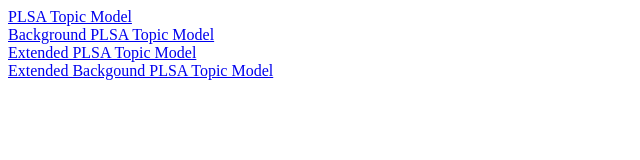
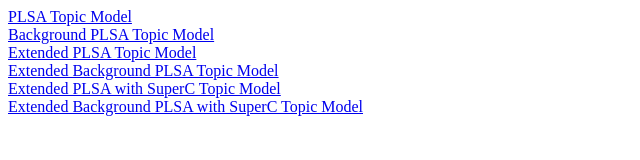
Before and after one commit to bin3/toyml, a plain HTML site: page data/tmweb/mall-30/index.html in a window 1280 px wide. Shown: the whole page, without its empty margins (0-640 px from the left). Drawn offline with Linux system fonts and the light colour scheme.

Commit message:
Update README.md

```diff
--- a/data/tmweb/mall-30/index.html
+++ b/data/tmweb/mall-30/index.html
@@ -8,6 +8,8 @@
     <div><a href='plsa.html' target='_blank'>PLSA Topic Model</a></div>
     <div><a href='bplsa.html' target='_blank'>Background PLSA Topic Model</a></div>
     <div><a href='ex_plsa.html' target='_blank'>Extended PLSA Topic Model</a></div>
-    <div><a href='ex_bplsa.html' target='_blank'>Extended Backgound PLSA Topic Model</a></div>
+    <div><a href='ex_bplsa.html' target='_blank'>Extended Background PLSA Topic Model</a></div>
+    <div><a href='ex_plsa_superc.html' target='_blank'>Extended PLSA with SuperC Topic Model</a></div>
+    <div><a href='ex_bplsa_superc.html' target='_blank'>Extended Background PLSA with SuperC Topic Model</a></div>
 </body>
 </html>
```
Also changed, not shown: 1 other file.
